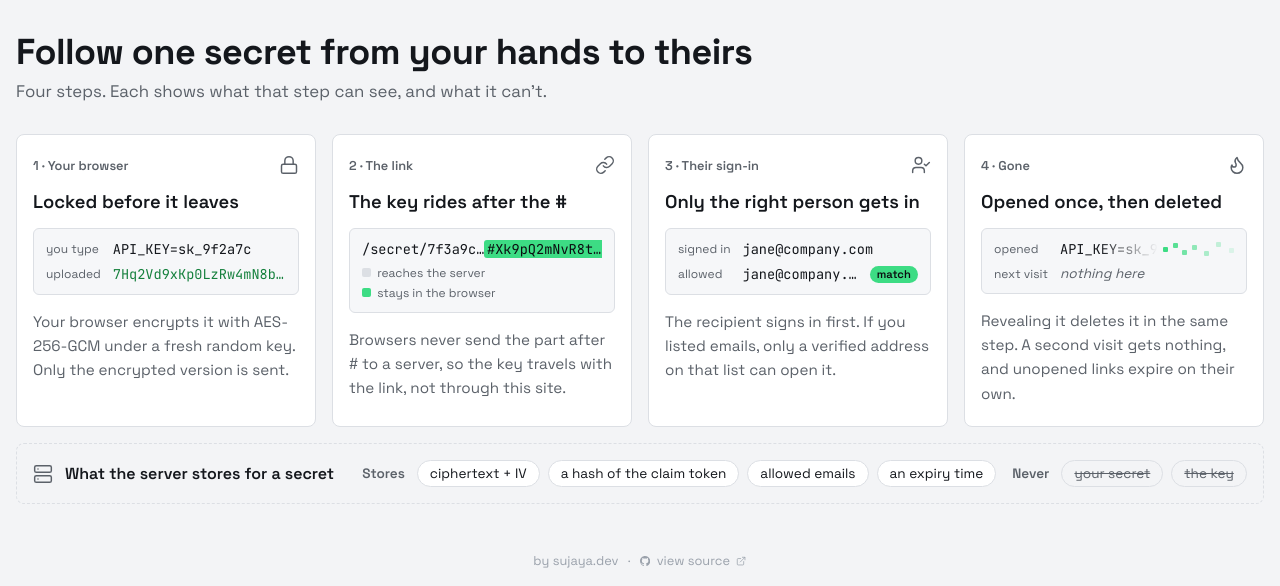
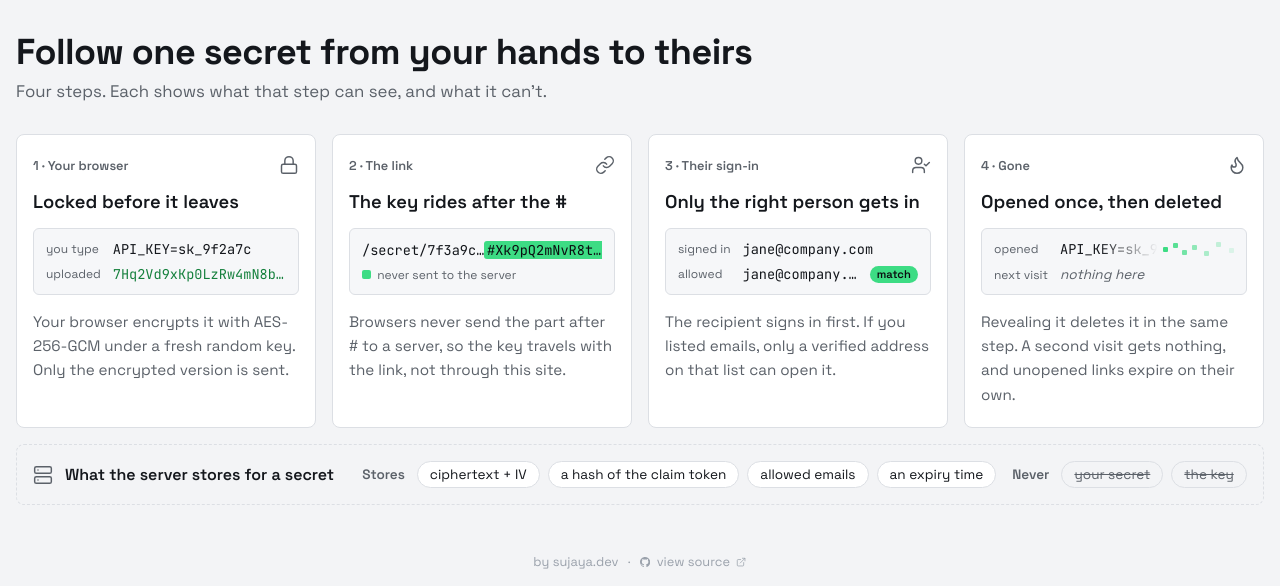
Before and after one commit to sujayamindev/secret-share-tool, a FastAPI app: template app/templates/create.html in a window 1280 px wide. Shown: the part 810-1396 px from the top of the page. Run offline with FastAPI, Linux system fonts and the light colour scheme; the template is opened without the code that fills it, so the values that code supplies are empty; parts of the project's set-up code (start-up, migrations or seed data) failed here and were passed over.

Commit message:
style(how): align card rows across steps; one legend line in step 2
Each card's label, title, readout and text share rows with the others
(CSS subgrid), so a title that wraps moves every readout down together.
Step 2's legend drops 'reaches the server': its grey swatch matched
nothing in the link. One line, 'never sent to the server', says what
matters and makes the readout the same height as the others.

```diff
--- a/app/static/style.css
+++ b/app/static/style.css
@@ -529,9 +529,21 @@ a.text-link:hover {
   gap: 1rem;
 }
 
+/* Four across, and each card's four parts (label, title, readout, text)
+   share rows with the other cards via subgrid, so a title that wraps to
+   two lines moves every readout down together instead of just its own. */
 @media (min-width: 1200px) {
   .steps {
     grid-template-columns: repeat(4, minmax(0, 1fr));
+  }
+
+  /* .steps > .step, not .step: the base .step rule comes later in the
+     file and would otherwise win with display: flex. */
+  .steps > .step {
+    display: grid;
+    grid-row: span 4;
+    grid-template-rows: subgrid;
+    row-gap: 0.9rem;
   }
 }
 
@@ -687,7 +699,6 @@ a.text-link:hover {
   color: var(--muted);
 }
 
-.legend-sent::before,
 .legend-kept::before {
   content: "";
   display: inline-block;
@@ -695,10 +706,6 @@ a.text-link:hover {
   height: 0.55rem;
   margin-right: 0.4rem;
   border-radius: 2px;
-  background: var(--border);
-}
-
-.legend-kept::before {
   background: var(--accent-surface);
 }
 
--- a/app/templates/create.html
+++ b/app/templates/create.html
@@ -91,7 +91,7 @@
         <h3>The key rides after the #</h3>
         <div class="specimen">
           <p class="mono specimen-url">/secret/7f3a9c&hellip;<mark>#Xk9pQ2mNvR8tL4wE7yB1cA5dH</mark></p>
-          <p class="specimen-legend"><span class="legend-sent">reaches the server</span><span class="legend-kept">stays in the browser</span></p>
+          <p class="specimen-legend"><span class="legend-kept">never sent to the server</span></p>
         </div>
         <p>Browsers never send the part after <span class="mono">#</span> to a server, so the key travels with the link, not through this site.</p>
       </li>
```
